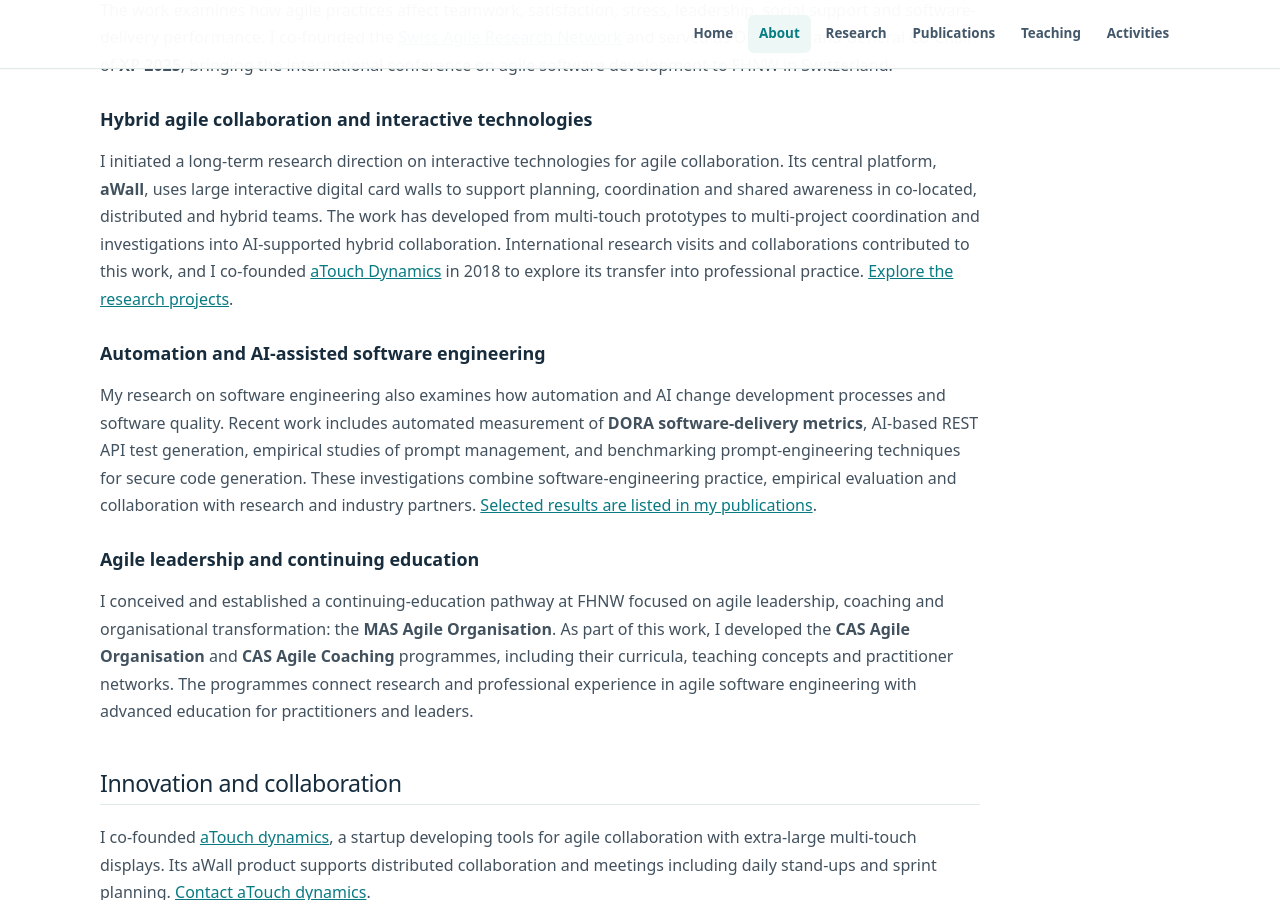
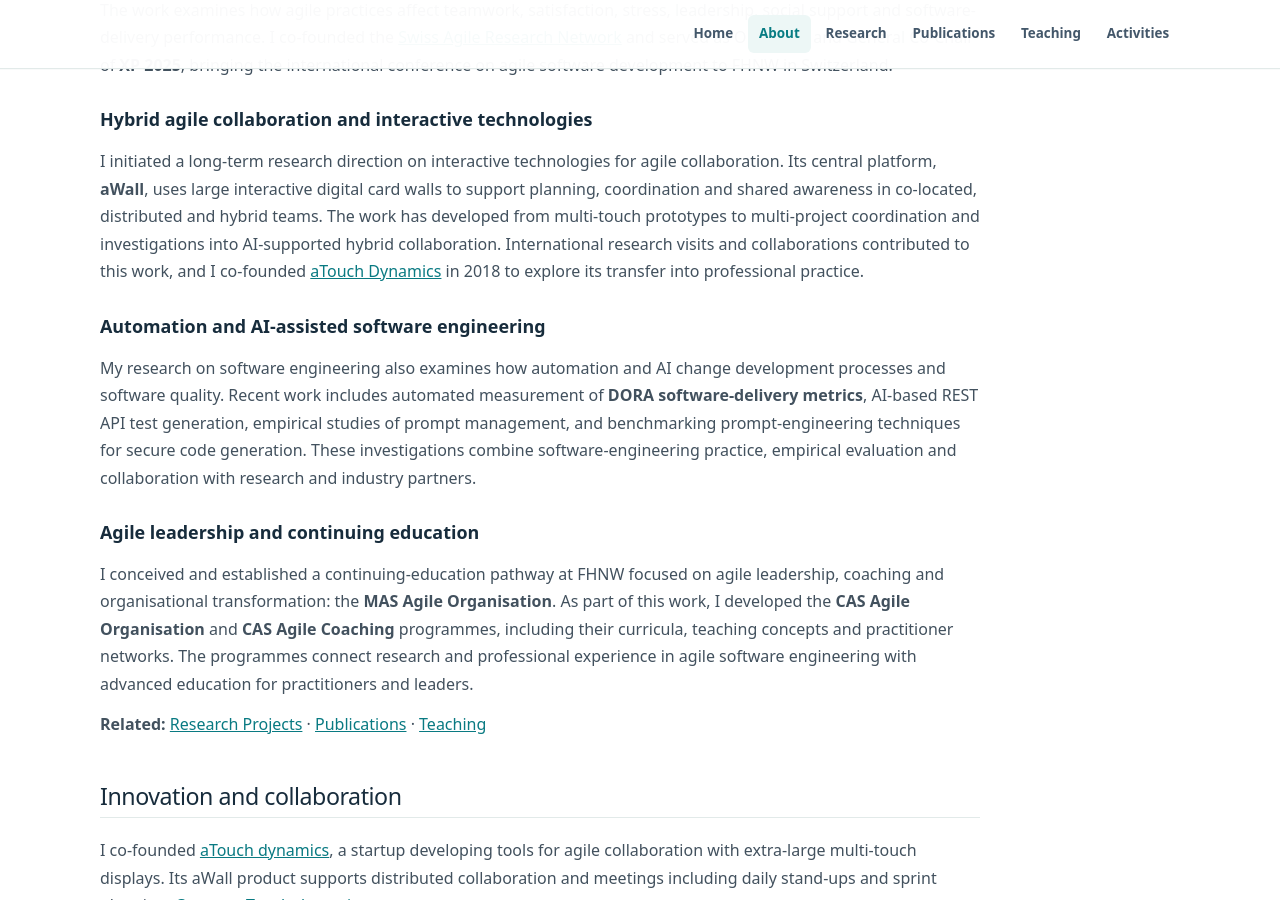
Before and after one commit to martinkropp/martinkropp.github.io, a Jekyll site: the page built from about.md, in a window 1280 px wide and 900 px high, scrolled down 706 px. Built offline with Jekyll 4.4.1, drawn with Linux system fonts in a browser that asks for light colours.

Commit message:
Consolidate academic activity links in About page

```diff
--- a/about.md
+++ b/about.md
@@ -20,15 +20,17 @@ I helped establish a sustained empirical research programme on agile software de
 
 ### Hybrid agile collaboration and interactive technologies
 
-I initiated a long-term research direction on interactive technologies for agile collaboration. Its central platform, **aWall**, uses large interactive digital card walls to support planning, coordination and shared awareness in co-located, distributed and hybrid teams. The work has developed from multi-touch prototypes to multi-project coordination and investigations into AI-supported hybrid collaboration. International research visits and collaborations contributed to this work, and I co-founded [aTouch Dynamics](https://www.atouch.ch/) in 2018 to explore its transfer into professional practice. [Explore the research projects](/research).
+I initiated a long-term research direction on interactive technologies for agile collaboration. Its central platform, **aWall**, uses large interactive digital card walls to support planning, coordination and shared awareness in co-located, distributed and hybrid teams. The work has developed from multi-touch prototypes to multi-project coordination and investigations into AI-supported hybrid collaboration. International research visits and collaborations contributed to this work, and I co-founded [aTouch Dynamics](https://www.atouch.ch/) in 2018 to explore its transfer into professional practice.
 
 ### Automation and AI-assisted software engineering
 
-My research on software engineering also examines how automation and AI change development processes and software quality. Recent work includes automated measurement of **DORA software-delivery metrics**, AI-based REST API test generation, empirical studies of prompt management, and benchmarking prompt-engineering techniques for secure code generation. These investigations combine software-engineering practice, empirical evaluation and collaboration with research and industry partners. [Selected results are listed in my publications](/publications).
+My research on software engineering also examines how automation and AI change development processes and software quality. Recent work includes automated measurement of **DORA software-delivery metrics**, AI-based REST API test generation, empirical studies of prompt management, and benchmarking prompt-engineering techniques for secure code generation. These investigations combine software-engineering practice, empirical evaluation and collaboration with research and industry partners.
 
 ### Agile leadership and continuing education
 
 I conceived and established a continuing-education pathway at FHNW focused on agile leadership, coaching and organisational transformation: the **MAS Agile Organisation**. As part of this work, I developed the **CAS Agile Organisation** and **CAS Agile Coaching** programmes, including their curricula, teaching concepts and practitioner networks. The programmes connect research and professional experience in agile software engineering with advanced education for practitioners and leaders.
+
+**Related:** [Research Projects](/research) · [Publications](/publications) · [Teaching](/teaching)
 
 ## Innovation and collaboration
 
```
